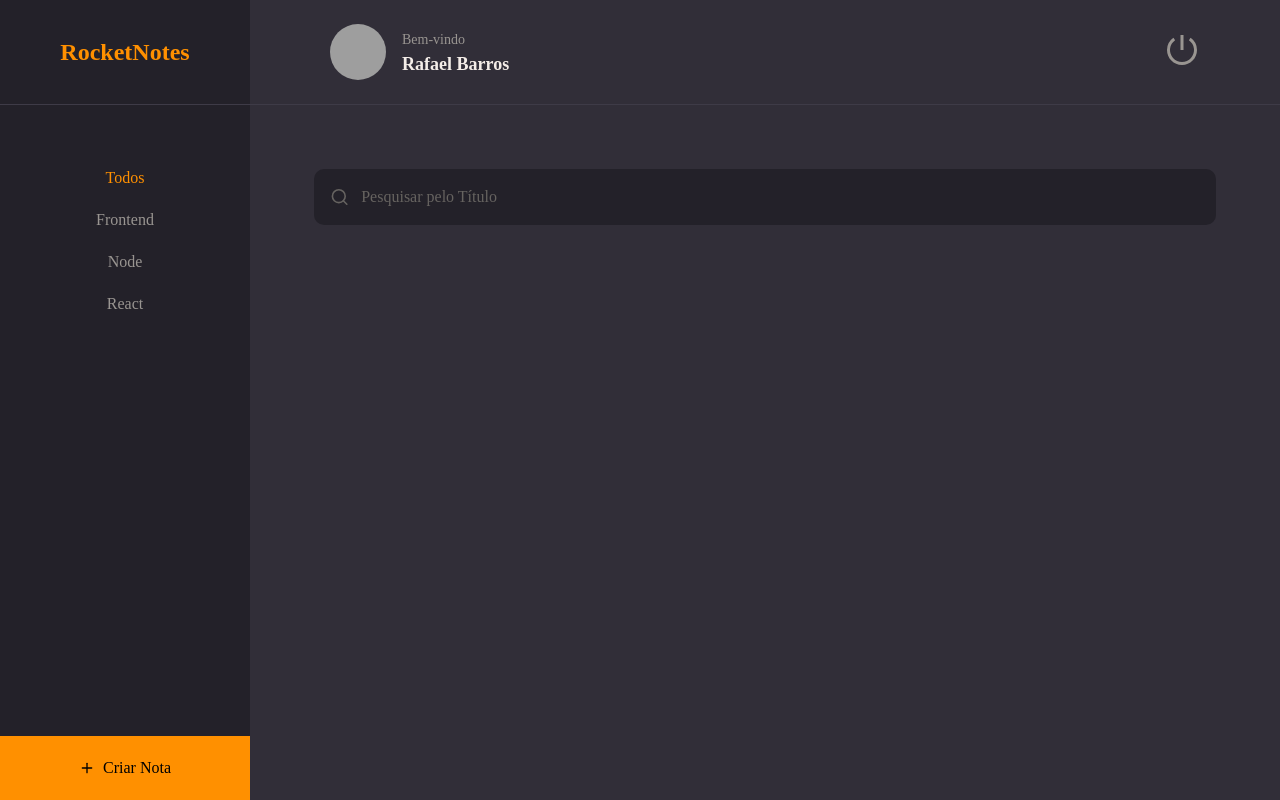
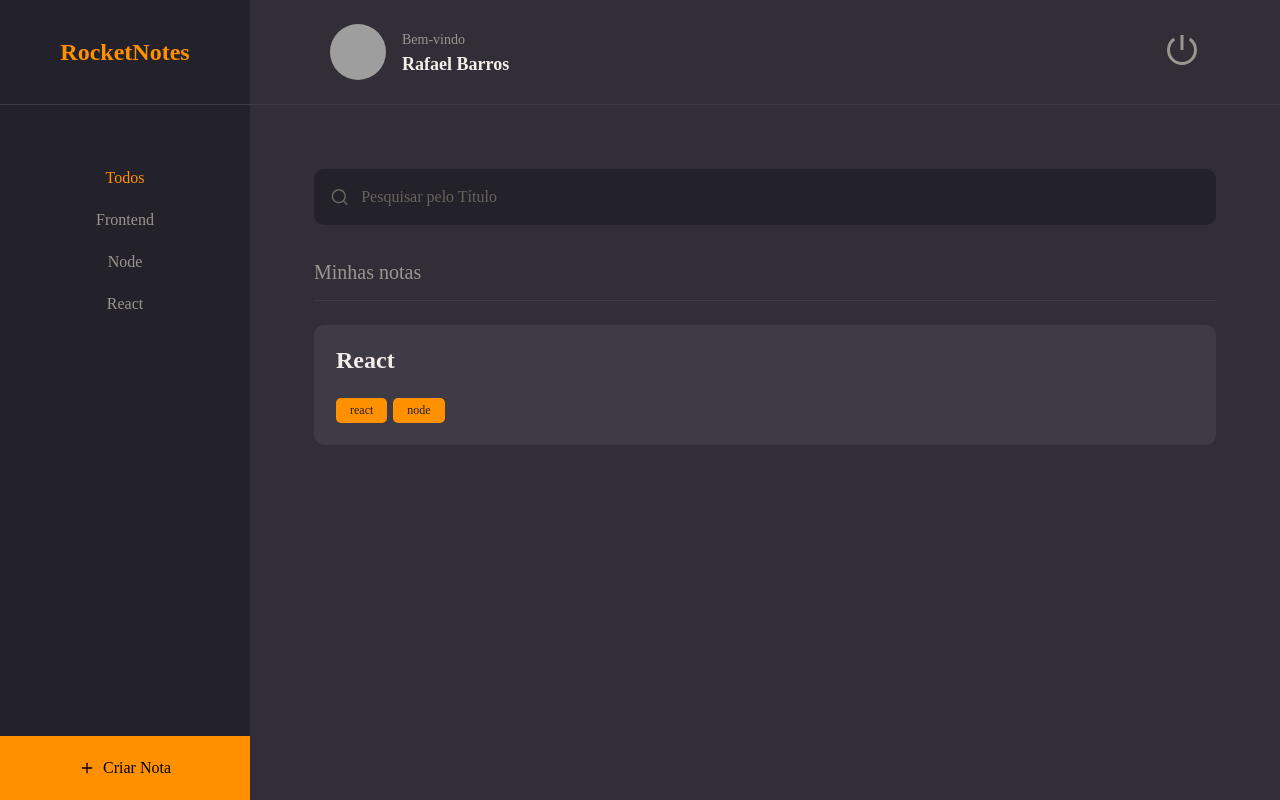
Before and after one commit to dev-rafael92as/rocketNotesStage09, a React (Vite) app: page / in a window 1280 px wide. Built offline with nearby package versions, Linux system fonts and the light colour scheme; grey boxes are pictures that could not be loaded.

Commit message:
[Stage09ExercicioAula] Update Note component

```diff
--- /dev/null
+++ b/src/components/Note/index.jsx
@@ -0,0 +1,18 @@
+import { Container } from "./styles";
+import { Tags } from "../Tags"
+
+export function Note({ data, ...rest}) {
+    return (
+        <Container {...rest}>
+            <h1>{data.title}</h1>
+            {
+                data.tags &&
+                <footer>
+                    {
+                        data.tags.map(tag => <Tags key={tag.id} title={tag.name}/>)
+                    }
+                </footer>
+            }
+        </Container>
+    )
+}
--- /dev/null
+++ b/src/components/Note/styles.js
@@ -0,0 +1,26 @@
+import styled from "styled-components";
+
+export const Container = styled.button`
+    width: 100%;
+    background-color: ${({ theme }) => theme.COLORS.BACKGROUND_700};
+
+    border: none;
+    border-radius: 10px;
+
+    padding: 22px;
+    margin-bottom: 16px;
+
+    >h1 {
+        flex: 1;
+        text-align: left;
+        font-weight: 700;
+        font-size: 24px;
+        color: ${({ theme }) => theme.COLORS.WHITE};
+    }
+
+    > footer {
+        width: 100%;
+        display: flex;
+        margin-top: 24px;
+    }
+`
--- a/src/components/Tags/index.jsx
+++ b/src/components/Tags/index.jsx
@@ -1,8 +1,8 @@
 import { Container } from "./styles"
 
-export function Tags({ title }) {
+export function Tags({ title, ...rest }) {
     return (
-        <Container>
+        <Container {...rest}>
             {title}
         </Container>
     )
--- a/src/pages/Home/index.jsx
+++ b/src/pages/Home/index.jsx
@@ -4,6 +4,8 @@
 import { FiPlus, FiSearch } from "react-icons/fi"
 import { Container, Brand, Menu, Search, Content, NewNote } from "./styles";
 import { Input } from "../../components/Input";
+import { Note } from "../../components/Note";
+import { Section } from "../../components/Section";
 
 export function Home() {
     return (
@@ -34,6 +36,16 @@
             </Search>
 
             <Content>
+                <Section title="Minhas notas">
+                    <Note data={{
+                        title: 'React',
+                        tags: [
+                            {id: '1', name: 'react'},
+                            {id: '2', name: 'node'}
+                        ]
+                    }}
+                    />
+                </Section>
 
             </Content>
 
--- a/src/pages/Home/styles.js
+++ b/src/pages/Home/styles.js
@@ -55,6 +55,8 @@
 
 export const Content = styled.div`
     grid-area: content;
+    padding: 0 64px;
+    overflow-y: auto;
 `;
 
 export const NewNote = styled.button`
```
